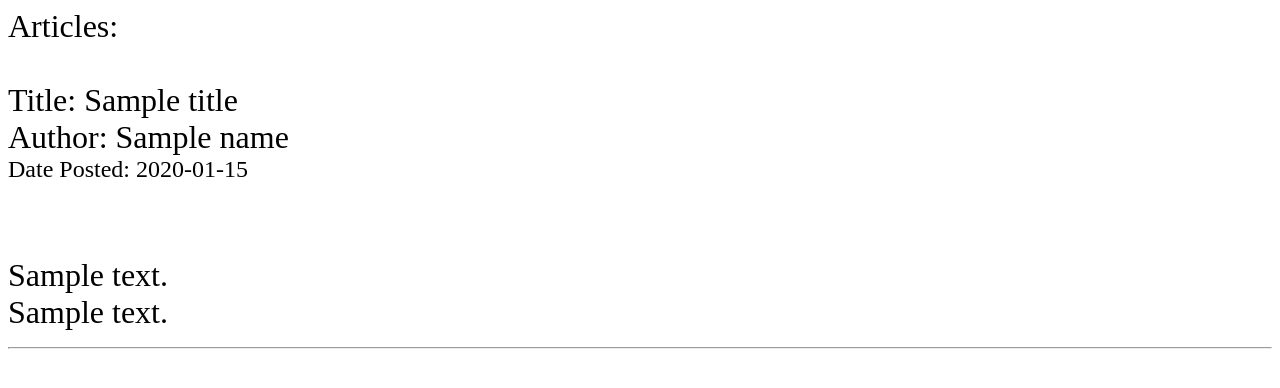
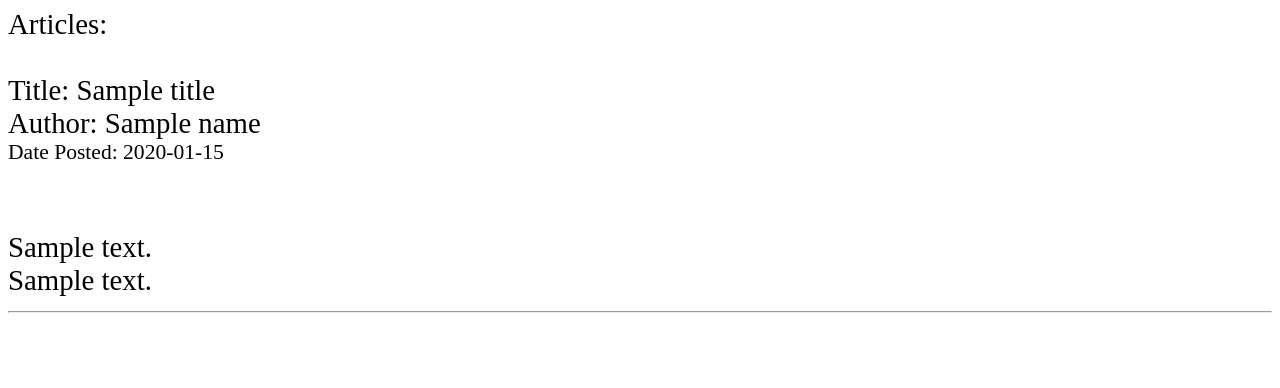
Before and after one commit to luciengaitskell/Website-SST, a Flask app: template website/pages/templates/main.html in a window 1280 px wide. Shown: the top 388 px of the page. Run offline with Flask 2, Linux system fonts and the light colour scheme; the template is opened without the code that fills it: most values are stand-ins (such as "Sample title", 1, 10 or a date in 2020); some libraries are stand-ins or nearby versions.

Commit message:
sizes...

```diff
--- a/website/pages/templates/main.html
+++ b/website/pages/templates/main.html
@@ -5,7 +5,7 @@
 <style>
 
   .mainTitle {
-    font-size: 200%;
+    font-size: 180%;
   }
 
   }
```
